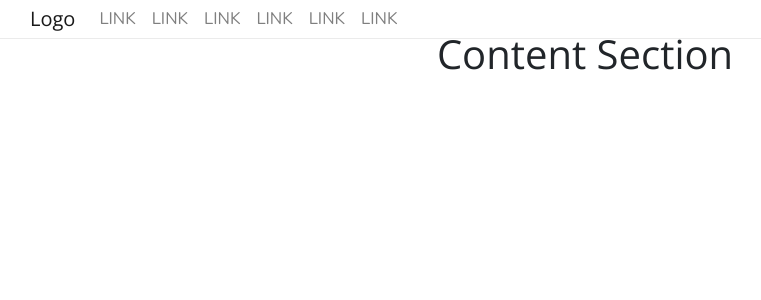
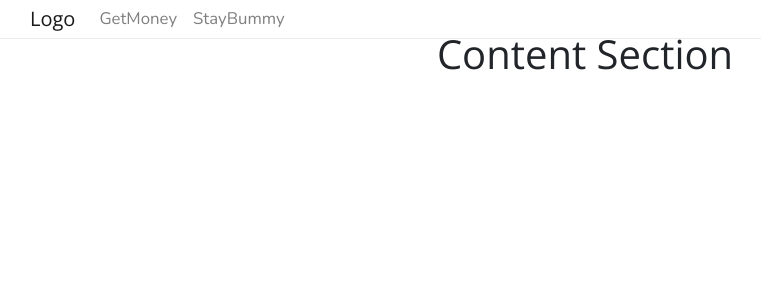
Before and after one commit to jaimelovera/personal-finance-blog, a Django app: page / in a window 1280 px wide. Shown: the top 300 px of the page, without its empty margins (55-816 px from the left). Run offline with Django 3.2, Linux system fonts and the light colour scheme; some libraries are stand-ins or nearby versions.

Commit message:
changed my navbar to only be two links.getmoney/staybummy

```diff
--- a/blog/static/blog/css/base.css
+++ b/blog/static/blog/css/base.css
@@ -49,7 +49,6 @@ footer {
 
 #mainNav .nav-link {
 	font-family: 'Nunito', sans-serif;
-	text-transform: uppercase;
 	text-align: center;
 	font-size: 1.2rem;
 }
--- a/blog/templates/blog/base.html
+++ b/blog/templates/blog/base.html
@@ -5,7 +5,6 @@
         <title>GetMoneyStayBummy</title>
         <link href="https://fonts.googleapis.com/css?family=Open+Sans" rel="stylesheet">
         <link href="https://fonts.googleapis.com/css?family=Nunito&display=swap" rel="stylesheet">
-
         <link rel="stylesheet" href="{% static 'blog/vendor/fontawesome-free-5.8.2/css/all.min.css' %}">
         <link rel="stylesheet" href="{% static 'blog/vendor/bootstrap-4.3.1/css/bootstrap.min.css' %}">
         <link rel="stylesheet" href="{% static 'blog/css/base.css' %}">
@@ -24,22 +23,10 @@
 	      		<div class="collapse navbar-collapse" id="navbarResponsive">
 					<ul class="navbar-nav">
 						<li class="nav-item">
-						  <a class="nav-link py-0" href="#">Link</a>
+						  <a class="nav-link py-0" href="#">GetMoney</a>
 						</li>
 						<li class="nav-item">
-						  <a class="nav-link py-0" href="#">Link</a>
-						</li>
-						<li class="nav-item">
-						  <a class="nav-link py-0" href="#">Link</a>
-						</li>
-						<li class="nav-item">
-						  <a class="nav-link py-0" href="#">Link</a>
-						</li>
-						<li class="nav-item">
-						  <a class="nav-link py-0" href="#">Link</a>
-						</li>
-						<li class="nav-item">
-						  <a class="nav-link py-0" href="#">Link</a>
+						  <a class="nav-link py-0" href="#">StayBummy</a>
 						</li>
 					</ul>
 				</div>
```
